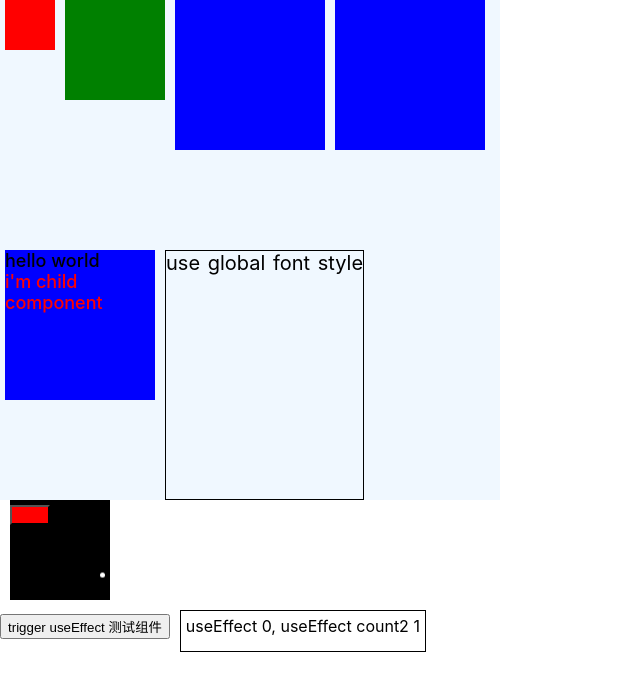
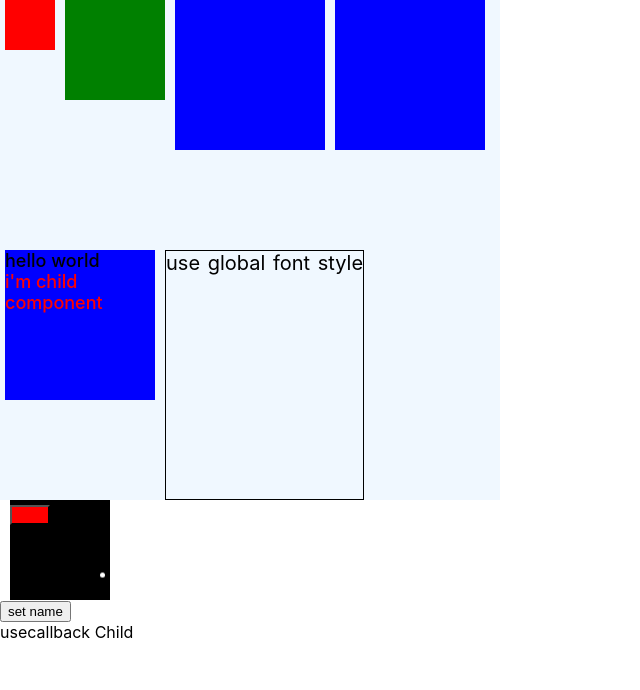
Before and after one commit to NetCloud2017/jkreact, a React (Create React App) app: page / in a window 1280 px wide. Shown: the top 690 px of the page, without its empty margins (0-640 px from the left). Built offline with nearby package versions, Linux system fonts and the light colour scheme.

Commit message:
useCall back

```diff
--- a/src/App.js
+++ b/src/App.js
@@ -1,20 +1,13 @@
-import { useState } from "react";
 // import logo from "./logo.svg";
 import "./App.css";
 
 import { EmotionTest } from "./emotionjs";
-import { UseEffectTest } from "./hooks/UseEffect";
+import { HooksTest } from "./hooks";
 function App() {
-  let [showEffect, setShowEffect] = useState(true);
   return (
     <div>
       <EmotionTest />
-      {/* useEffect */}
-      <button onClick={() => setShowEffect(!showEffect)}>
-
-        trigger useEffect 测试组件
-      </button>
-      {showEffect && <UseEffectTest />}
+      <HooksTest />
     </div>
   );
 }
--- /dev/null
+++ b/src/hooks/UseCallback.jsx
@@ -0,0 +1,31 @@
+import { useState, useCallback } from "react";
+
+function Child({ name, clickFunc }) {
+  console.log("render Child");
+  return <div onClick={clickFunc}>usecallback Child {name}</div>;
+}
+
+export function UseCallback() {
+  let [name, setName] = useState("A");
+  let callback = useCallback(
+    function () {
+      console.log("to child", name);
+      // 原理和 vue 的一样 当为空数组时 只在 渲染前 返回一次函数， 之后不返回，当数组有值的时候， 只有更改时才返回新的函数，不传则每次都返回新的函数。
+    }
+    [name]
+  );
+
+  return (
+    <div>
+      <button
+        onClick={() => {
+          setName(name == "A" ? "B" : "A");
+        }}
+      >
+        {" "}
+        set name
+      </button>
+      <Child {...{ clickFunc: callback }} />
+    </div>
+  );
+}
--- a/src/hooks/index.jsx
+++ b/src/hooks/index.jsx
@@ -6,13 +6,13 @@ export function HooksTest() {
   let [showEffect, setShowEffect] = useState(true);
   return (
     <>
-      <MemoWrap />
+      {/* <MemoWrap /> */}
 
       {/* useEffect */}
-      <button onClick={() => setShowEffect(!showEffect)}>
+      {/* <button onClick={() => setShowEffect(!showEffect)}>
         trigger useEffect 测试组件
       </button>
-      {showEffect && <UseEffectTest />}
+      {showEffect && <UseEffectTest />} */}
 
       {/* use CallBack */}
       <UseCallback />
```
